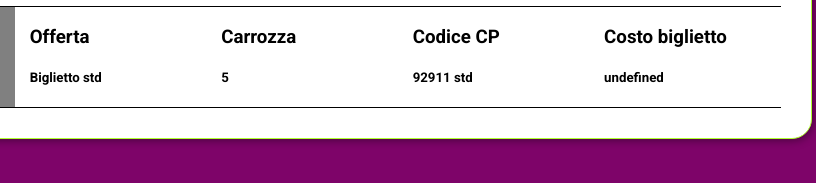
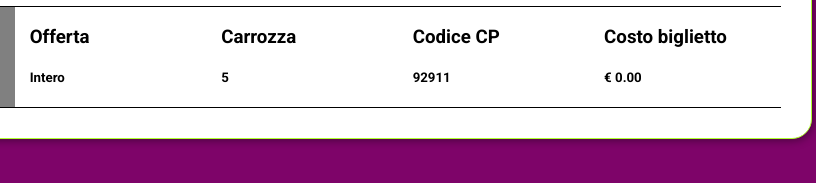
Before and after one commit to MatTheoo89/js-biglietto-treno-form, a plain HTML site: page index.html in a window 1280 px wide. Both pictures are taken after a click on the button "Genera". Shown: the part 499-682 px from the top of the page, 365-1181 px from the left. Drawn offline with Linux system fonts and the light colour scheme.

Commit message:
[end] ok calcolo

```diff
--- a/assets/js/script.js
+++ b/assets/js/script.js
@@ -1,51 +1,52 @@
-/*
-Scrivere (come ieri) un programma che chieda all’utente:
-- Il numero di chilometri da percorrere
-- Età del passeggero
-Sulla base di queste informazioni dovrà calcolare il prezzo totale del biglietto di viaggio, secondo le seguenti regole:
-- il prezzo del biglietto è definito in base ai km (0.21 € al km)
-- va applicato uno sconto del 20% per i minorenni
-- va applicato uno sconto del 40% per gli over 65.
-*/
-
-//!!!!!!!!!!!!!!!!!!!!!!!!!!!!!!!!!!!!!!!!!!!!!!!!!!!!!!!!!!!!!!!!!!!!!!!!!!!!!!!!!!!!!!!!!!!!!!!!
-
-// km percorsi => input
-
-// età => input select
-
-// dato fisso €/km 0.21
-
-// sconto minorenni 0.20
-
-// sconto over65 0.40
-
-// * dati partenza
-const priceForKm = 0.21;
+const priceKm = 0.21;
 const discountJunior = 0.2;
 const discountSenior = 0.4;
 
-const nameUtente = document.getElementById('name-utente').value;
-const km = document.getElementById('km').value;
+// Mappato gli elementi dell'HTML con delle costanti JS
+const inputUtente = document.querySelector('#name-utente');
+const inputKm = document.querySelector('#km');
+const inputSelection = document.querySelector('#selection');
+const btnGenera = document.querySelector('#genera');
+const outputName = document.querySelector('#output-name');
+const outputTicket = document.querySelector('#output-discount')
+const outputPriceTicket = document.querySelector('#output-price-ticket');
+let totalPrice, voyagePrice;
 
-let age;
-let totalPrice;
+
+// Gestiamo l'evento click sul pulsante Genera
+btnGenera.addEventListener('click', function() {
+
+  // ogni volta che clicchiamo, esegue queste istruzioni
+  const valUtente = inputUtente.value;
+  const valKm = inputKm.value;
+  const valSelection = inputSelection.value;
+
+  let voyagePrice = valKm * priceKm
+
+  // il calcolo di ieri
+
+  if(valSelection === 'Under18'){
+    totalPrice = voyagePrice * (1 - discountJunior);
+  }
+  else if(valSelection === 'Over65'){
+    totalPrice = voyagePrice * (1 - discountSenior);
+  }
+  else{
+    totalPrice = voyagePrice
+  };
 
 
 
+  console.log('utente', valUtente);
+  console.log('km', valKm);
+  console.log('eta', valSelection);
+  console.log('prezzo totale biglietto', totalPrice);
+  console.log('voyagePrice', voyagePrice);
 
-// * Output
-
-// al click su genera va stampato in pagina VALUE NOME COGNOME e TOTALE BIGLIETTO
-
-// STAMPA BIGLIETTO
-
-const stamp = document.getElementById('genera');
-
-stamp.addEventListener('click', function(){
-  document.getElementById('output-name').innerHTML = document.getElementById('name-utente').value;
-  document.getElementById('output-price-ticket').innerHTML = totalPrice;
-})
+  outputName.innerText = valUtente;
+  outputTicket.innerText = valSelection;
+  outputPriceTicket.innerText = '€ '+ totalPrice.toFixed(2);
+});
 
 
 
@@ -62,13 +63,3 @@ reset.addEventListener('click', function(){
   document.getElementById('km').value = '';
   document.getElementById('selection').value = '';
 });
-
-
-
-
-// ! CONSOLE
-
-console.log('nameUtente------->', nameUtente);
-console.log('km------->', km);
-console.log('age------->', age);
-console.log('totalPrice------->', totalPrice);
--- a/index.html
+++ b/index.html
@@ -41,9 +41,9 @@
           <div class="box">
             <h4>Fascia d'età</h4>
             <select id="selection">
-              <option id="Maggiorenne" value='Maggiorenne'>Maggiorenne</option>
-              <option id="Minorenne" value='Minorenne'>Minorenne</option>
-              <option id="Over65" value='Over65'>Over65</option>
+              <option value='Intero'>Maggiorenne</option>
+              <option value='Under18'>Minorenne</option>
+              <option value='Over65'>Over65</option>
             </select>
           </div>
         </div>
@@ -63,11 +63,11 @@
 
           <div class="box-grey">
             <h3>NOME PASSEGGERO</h3>
-            <h5 id="output-name">Jon Snow</h5>
+            <h5 id="output-name"></h5>
           </div>
           <div class="box-ticket">
             <h3>Offerta</h3>
-            <h5 id="output-discount">Biglietto std</h5>
+            <h5 id="output-discount"></h5>
           </div>
           <div class="box-ticket">
             <h3>Carrozza</h3>
@@ -75,11 +75,11 @@
           </div>
           <div class="box-ticket">
             <h3>Codice CP</h3>
-            <h5>92911 std</h5>
+            <h5>92911</h5>
           </div>
           <div class="box-ticket">
             <h3>Costo biglietto</h3>
-            <h5 id="output-price-ticket">2.10€</h5>
+            <h5 id="output-price-ticket"></h5>
           </div>
         </div>
 
```
Also changed, not shown: assets/js/app.js (added, +37 -0 lines).
